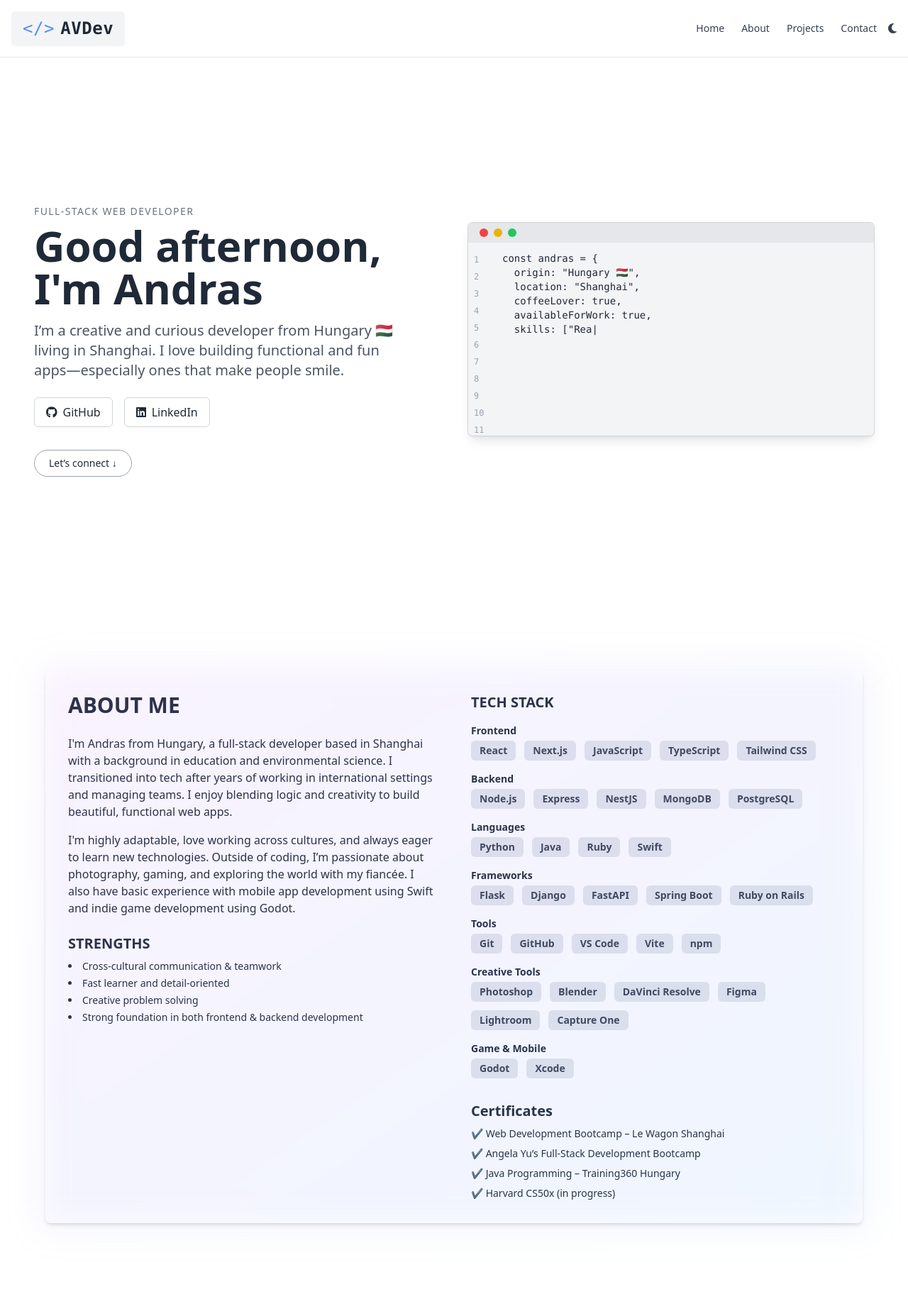
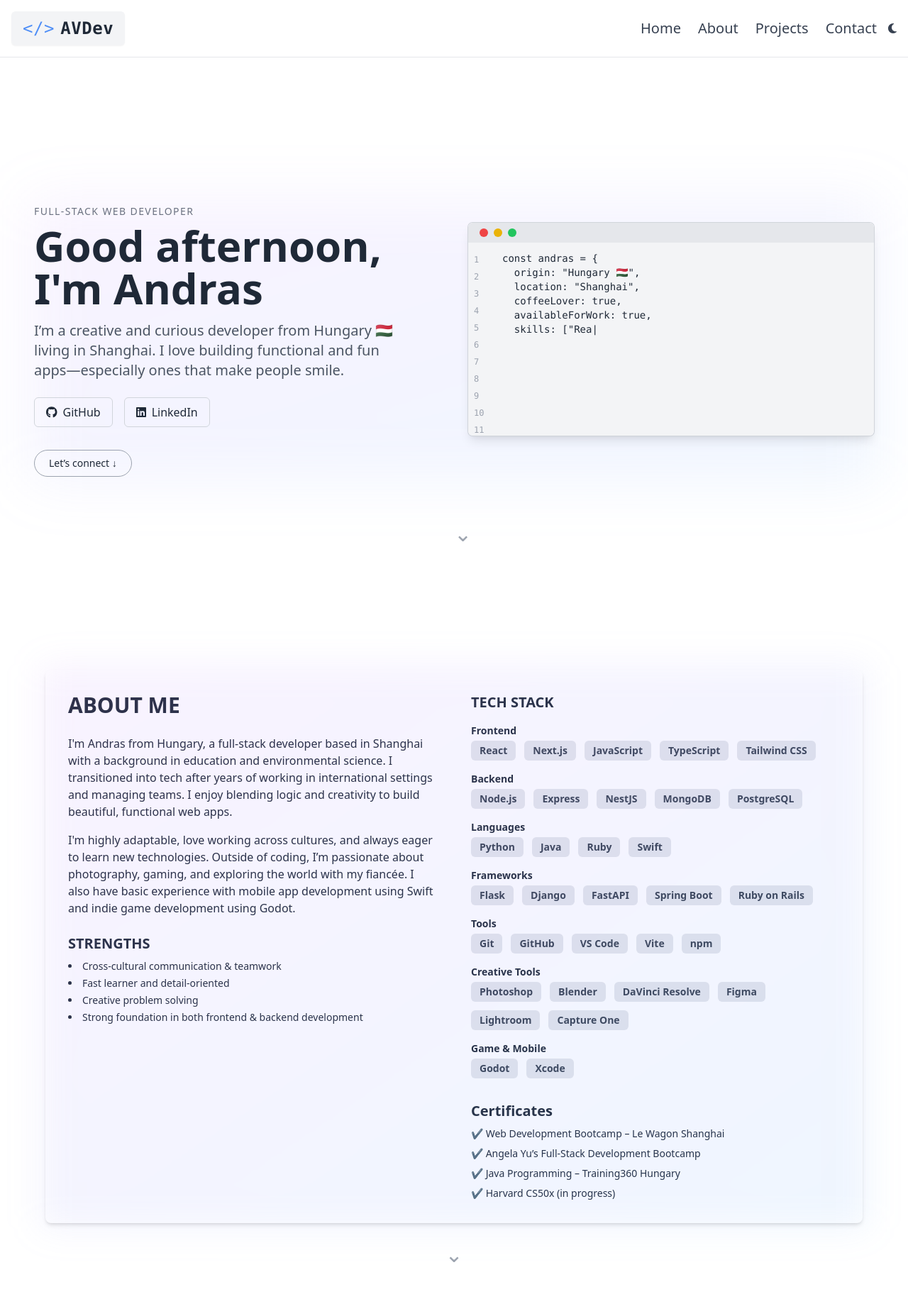
Before and after one commit to andris811/avdev, a React (Create React App) app: page / in a window 1280 px wide. Shown: the top 1838 px of the page at 71% size. Built offline with nearby package versions, Linux system fonts and the light colour scheme.

Commit message:
UI tweaks, scroll hint button

```diff
--- a/src/components/About.jsx
+++ b/src/components/About.jsx
@@ -1,10 +1,11 @@
 import { motion } from "framer-motion";
+import { Link } from "react-scroll";
 
 const About = () => {
   return (
     <section
       id="about"
-      className="min-h-screen flex items-center justify-center px-6 py-16 bg-white dark:bg-gray-900 text-gray-800 dark:text-gray-200"
+      className="min-h-screen flex flex-col items-center justify-center px-6 py-16 bg-white dark:bg-gray-900 text-gray-800 dark:text-gray-200"
     >
       <motion.div
         initial={{ opacity: 0, y: 40 }}
@@ -124,6 +125,12 @@ const About = () => {
           aria-hidden="true"
         ></div>
       </motion.div>
+      {/* ⌄ Scroll Hint UNDER the card */}
+      <div className="mt-8 animate-bounce text-gray-400 dark:text-gray-500 z-20">
+        <Link to="projects" smooth={true} duration={500} offset={-60}>
+          <span className="text-2xl md:text-3xl cursor-pointer">⌄</span>
+        </Link>
+      </div>
     </section>
   );
 };
--- a/src/components/Introduction.jsx
+++ b/src/components/Introduction.jsx
@@ -19,21 +19,30 @@ const Introduction = () => {
   return (
     <section
       id="intro"
-      className="relative min-h-screen flex items-center justify-center px-6 py-20 sm:px-8 md:px-12 bg-white dark:bg-gray-900 text-gray-800 dark:text-gray-100 overflow-hidden"
+      className="min-h-screen flex items-center justify-center px-6 py-20 sm:px-8 md:px-12 bg-white dark:bg-gray-900 text-gray-800 dark:text-gray-100 overflow-hidden"
     >
+      {/* Content Wrapper */}
+      <div className="relative w-full max-w-7xl mx-auto">
+        {/* Background Glow */}
+        <div
+          className="absolute -inset-2 z-0 rounded-xl bg-gradient-to-br from-purple-400/10 to-blue-400/10 blur-2xl pointer-events-none"
+          aria-hidden="true"
+        ></div>
+
+        {/* Main Content */}
         <motion.div
           initial={{ opacity: 0, y: 30 }}
           animate={{ opacity: 1, y: 0 }}
           transition={{ duration: 0.8 }}
-        className="relative z-10 max-w-6xl xl:max-w-7xl 2xl:max-w-screen-xl w-full grid md:grid-cols-2 gap-10 items-center text-center md:text-left"
+          className="relative z-10 grid md:grid-cols-2 gap-10 items-center text-center md:text-left"
         >
           {/* Left content */}
           <div>
             <p className="text-sm tracking-widest text-gray-500 dark:text-gray-400 uppercase mb-2">
               Full-Stack Web Developer
             </p>
-          <h1 className="text-4xl md:text-5xl xl:text-6xl 2xl:text-7xl font-bold mb-4">
-            {greeting}, I'm Andras
+            <h1 className="text-4xl md:text-5xl xl:text-6xl 2xl:text-7xl font-bold mb-4 leading-tight">
+              {greeting}, <br />I'm Andras
             </h1>
             <p className="text-base md:text-lg xl:text-xl 2xl:text-2xl text-gray-600 dark:text-gray-300 mb-6 max-w-md xl:max-w-lg 2xl:max-w-xl text-center md:text-left mx-auto md:mx-0">
               I’m a creative and curious developer from Hungary 🇭🇺 living in
@@ -78,6 +87,13 @@ const Introduction = () => {
             <CodeSnippet />
           </div>
         </motion.div>
+      </div>
+      {/* Scroll Hint */}
+      <div className="absolute bottom-6 left-1/2 transform -translate-x-1/2 z-20 animate-bounce text-gray-400 dark:text-gray-500">
+        <Link to="about" smooth={true} duration={500} offset={-60}>
+          <span className="text-2xl md:text-3xl cursor-pointer">⌄</span>
+        </Link>
+      </div>
     </section>
   );
 };
--- a/src/components/Navbar.jsx
+++ b/src/components/Navbar.jsx
@@ -90,7 +90,7 @@ const Navbar = () => {
 
         {/* Desktop nav + theme toggle */}
         <div className="flex items-center space-x-4">
-          <ul className="hidden md:flex space-x-6 text-sm text-gray-700 dark:text-gray-300">
+          <ul className="hidden md:flex space-x-6 text-base md:text-lg xl:text-xl text-gray-700 dark:text-gray-300 font-medium">
             {navItems.map((item) => (
               <li key={item.id}>
                 <Link
@@ -170,7 +170,7 @@ const Navbar = () => {
             : "opacity-0 scale-95 pointer-events-none"
         }`}
       >
-        <ul className="flex flex-col items-start text-sm text-gray-700 dark:text-gray-300 p-3 space-y-2">
+        <ul className="flex flex-col items-start text-base md:text-lg text-gray-700 dark:text-gray-300 p-3 space-y-3 font-medium">
           {navItems.map((item) => (
             <li key={item.id}>
               <Link
--- a/src/components/ProjectCard.jsx
+++ b/src/components/ProjectCard.jsx
@@ -55,7 +55,7 @@ const ProjectCard = ({
   };
 
   return (
-    <div className="flex flex-col justify-between bg-gray-100 dark:bg-gray-800 p-5 rounded-lg shadow-lg transform transition-transform hover:scale-105 hover:shadow-2xl duration-300 w-full max-w-xl min-h-[500px]">
+    <div className="relative z-10 flex flex-col justify-between bg-gray-100 dark:bg-gray-800 p-5 rounded-lg shadow-lg transform transition-transform hover:scale-105 hover:shadow-2xl duration-300 w-full max-w-xl min-h-[500px]">
       <div>
         {renderImages()}
 
--- a/src/components/Projects.jsx
+++ b/src/components/Projects.jsx
@@ -13,12 +13,24 @@ const Projects = () => {
         whileInView={{ opacity: 1, y: 0 }}
         transition={{ duration: 0.8, ease: "easeOut" }}
         viewport={{ once: true, amount: 0.3 }}
-        className="max-w-6xl mx-auto">
+        className="max-w-6xl mx-auto"
+      >
         <h2 className="text-3xl font-bold mb-10 text-center">PROJECTS</h2>
 
-        <div className="grid gap-8 grid-cols-1 md:grid-cols-2 place-items-center">
+        <div className="grid gap-10 grid-cols-1 md:grid-cols-2 place-items-center">
           {projectsData.map((project, index) => (
-            <ProjectCard key={index} {...project} />
+            <div key={index} className="relative w-full max-w-xl">
+              {/* Background glow effect */}
+              <div
+                className="absolute -inset-2 z-0 rounded-xl bg-gradient-to-br from-purple-400/10 to-blue-400/10 blur-xl pointer-events-none"
+                aria-hidden="true"
+              ></div>
+
+              {/* Project card content */}
+              <div className="relative z-10">
+                <ProjectCard {...project} />
+              </div>
+            </div>
           ))}
         </div>
       </motion.div>
```
Also changed, not shown: public/images/logo-dark.png (deleted), public/images/logo-light.png (deleted). Lines whose indentation alone changed are shown as unchanged.
